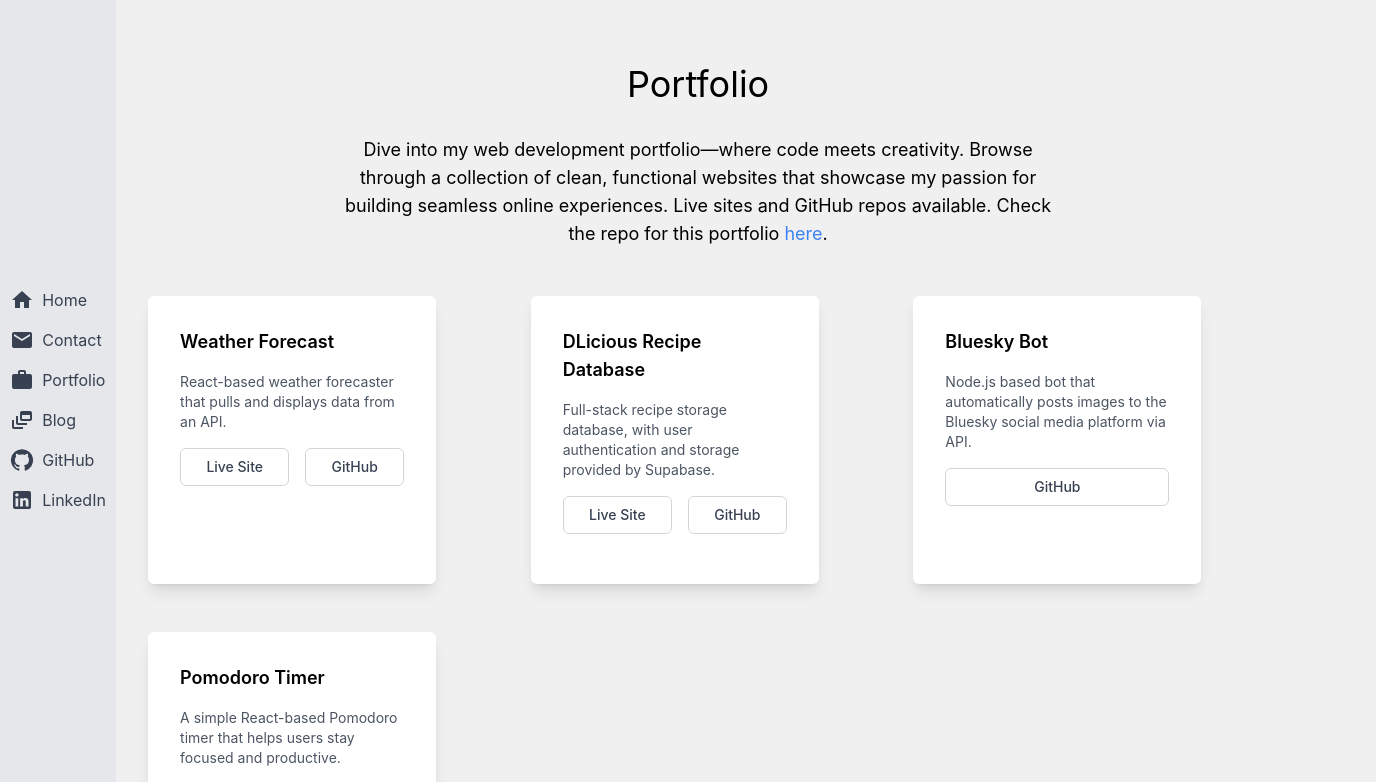
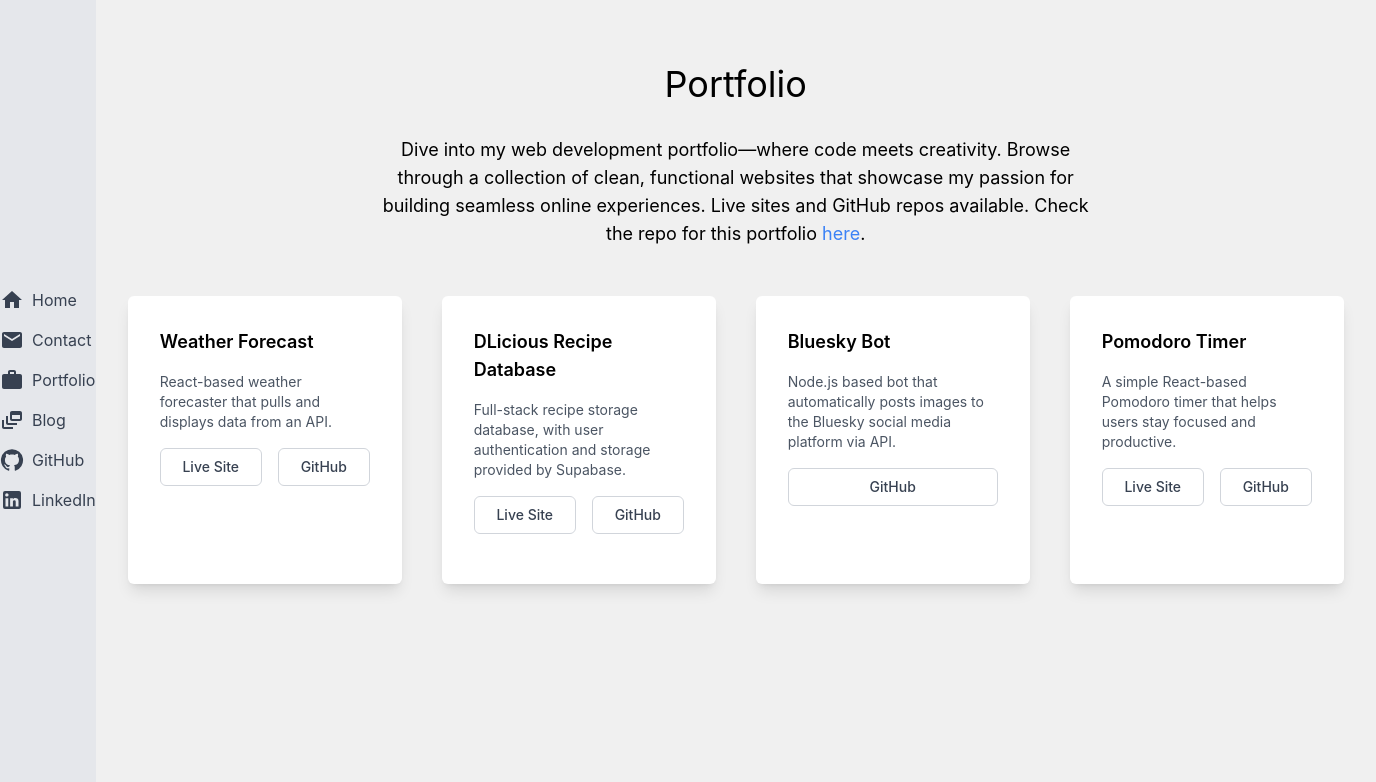
Before and after one commit to Korjubzot/react-portfolio, a React (Create React App) app: page /portfolio in a window 1280 px wide. Shown: the top 782 px of the page, 1376 px wide, since content can reach past the window. Built offline with nearby package versions, Linux system fonts and the light colour scheme.

Commit message:
Updated Hero text

```diff
--- a/src/components/hero/hero.js
+++ b/src/components/hero/hero.js
@@ -2,9 +2,6 @@ import React from "react";
 import { Link } from "react-router-dom";
 
 import imagePath from "../../img/PXL_20231109_010721339.PORTRAIT.jpg";
-
-// TODO: fix the styling on this page
-// There's something off about the layout and spacing
 
 function Hero() {
   return (
@@ -28,8 +25,8 @@ function Hero() {
             My skillset includes technologies like React, Node.js, JavaScript,
             Firebase, PostgreSQL and more. I focus on the frontend, but I'm more
             than capable of picking up backend where required. When I'm not
-            working hard, I'm training for marathons, hiking, or studying
-            Polish.
+            working hard, I'm working my Polish, hiking, or taking care of my
+            plants and flowers.
           </p>
         </div>
         <img
--- a/src/components/portfolio/portfolio.js
+++ b/src/components/portfolio/portfolio.js
@@ -34,6 +34,7 @@ const cardData = [
 ];
 
 function Portfolio() {
+  // TODO fix the mobile styling on this page
   return (
     <div className="container mx-auto px-4">
       <h2 className="text-4xl mt-16 text-center">Portfolio</h2>
@@ -50,7 +51,7 @@ function Portfolio() {
         </a>
         .
       </p>
-      <div className="grid grid-cols-1 md:grid-cols-2 lg:grid-cols-3 gap-4">
+      <div className="flex flex-nowrap md:grid-cols-2 lg:grid-cols-3 gap-2 overflow-x-scroll h-dvh">
         {cardData.map((card, index) => (
           <Cards
             key={index}
@@ -58,6 +59,7 @@ function Portfolio() {
             description={card.description}
             liveSite={card.liveSite}
             github={card.github}
+            className="w-64"
           />
         ))}
       </div>
```
